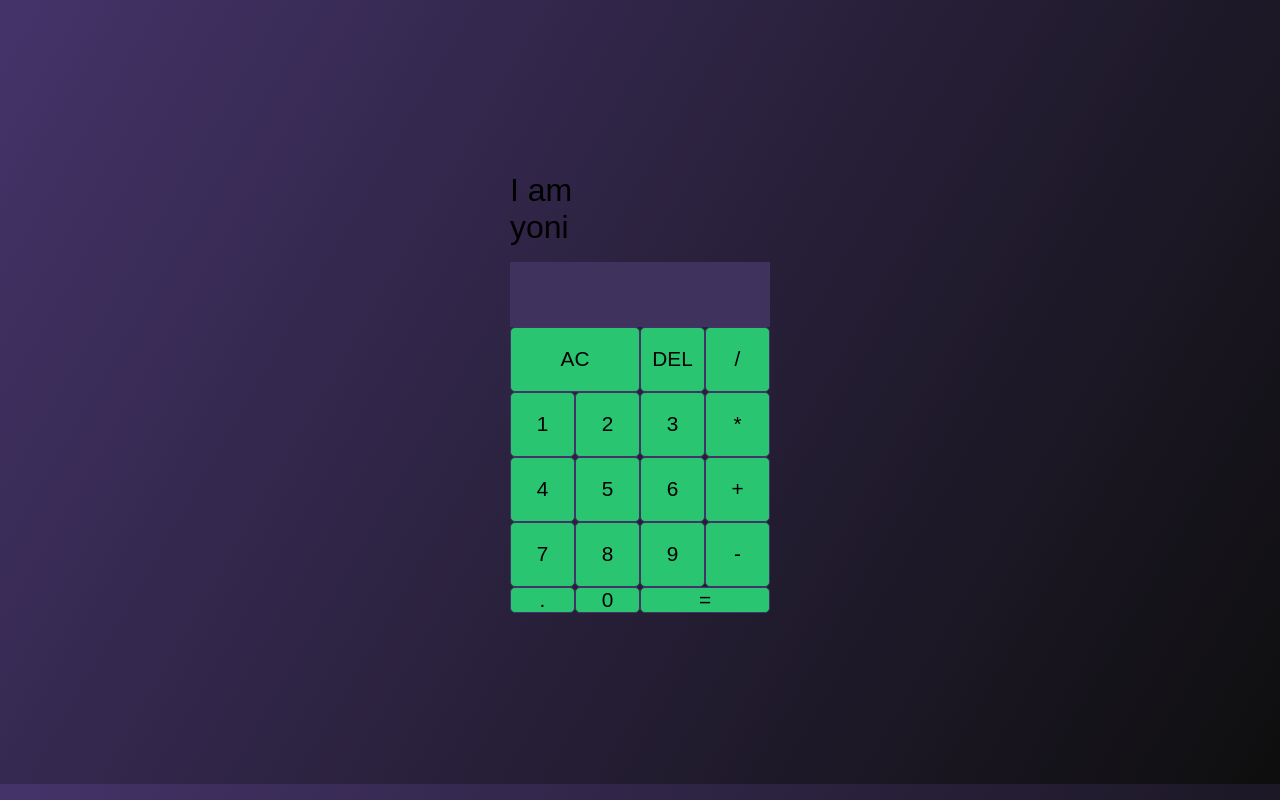
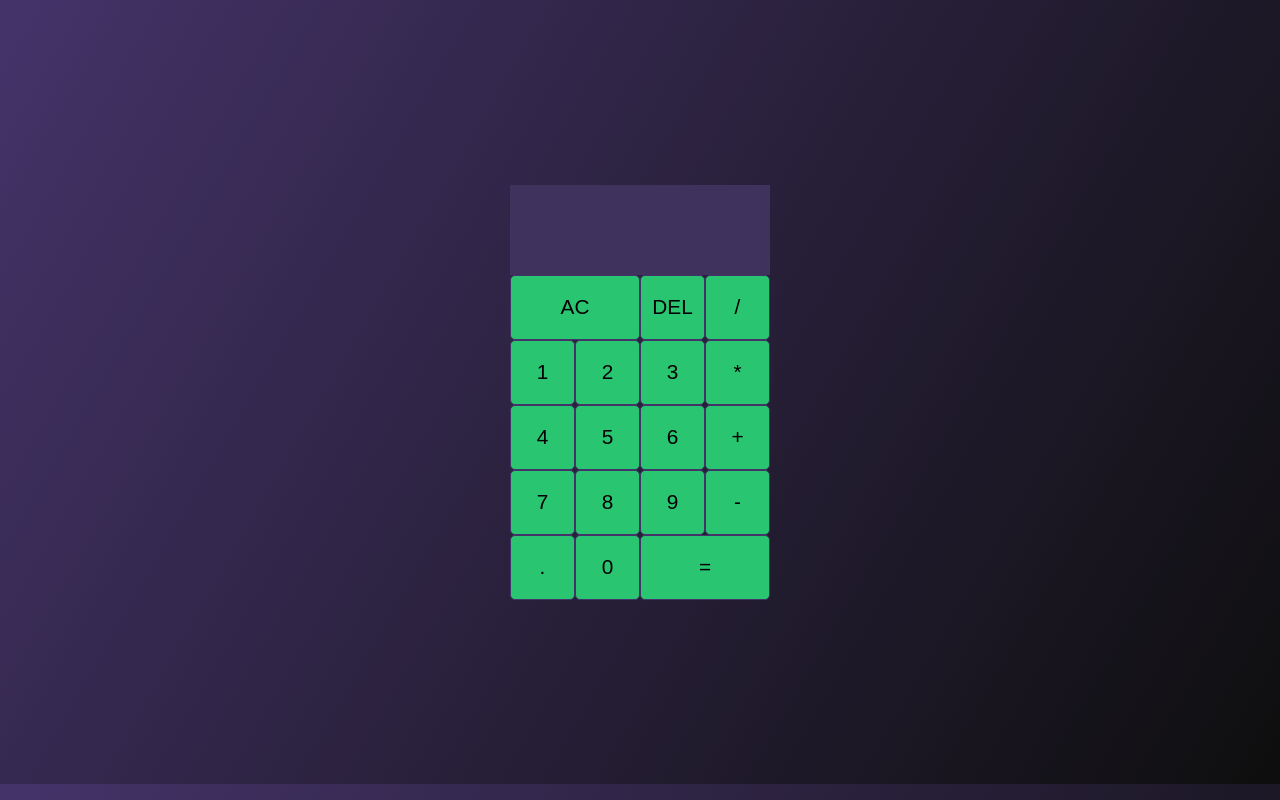
Before and after one commit to natnaelEmaye/Monster, a plain HTML site: page index.html in a window 1280 px wide. Drawn offline with Linux system fonts and the light colour scheme.

Commit message:
remove Header

```diff
--- a/index.html
+++ b/index.html
@@ -8,7 +8,6 @@
 </head>
 <body>
     <div class="calculator-grid">
-        <h1>I am yoni</h1>
         <!-- output -->
         <div class="output">
             <div class="previous-operand"></div>
```
